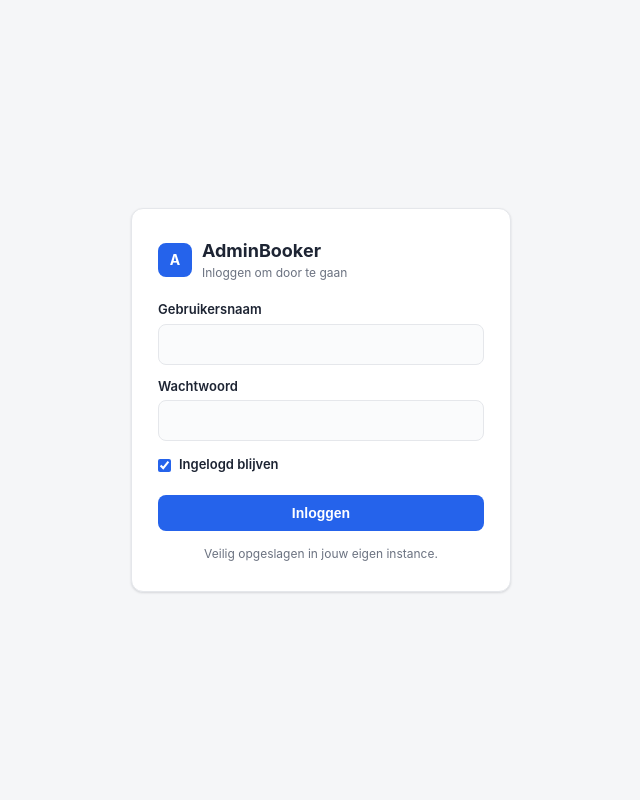
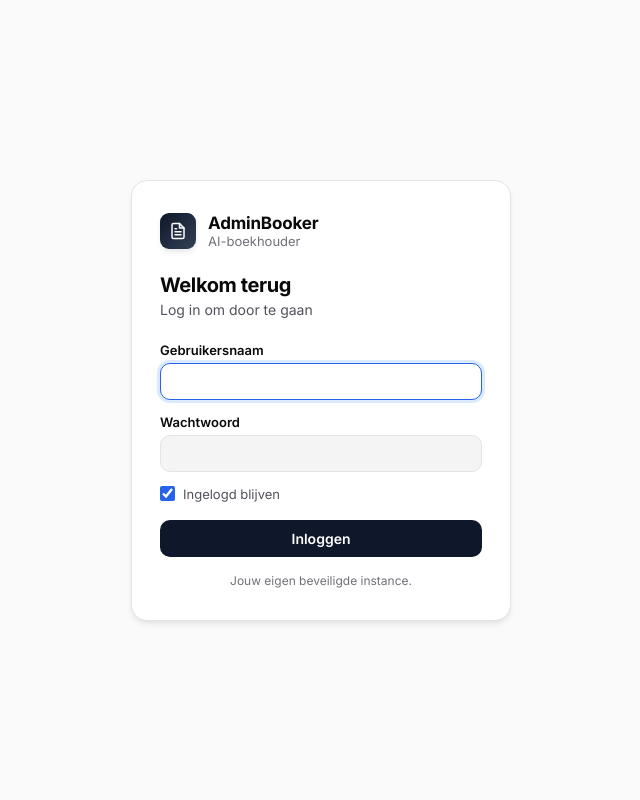
Before and after one commit to kajmaster/adminbooker, a Flask app: template templates/login.html in a window 1280 px wide. Shown: the whole page, without its empty margins (319-959 px from the left). Run offline with Flask 3, Linux system fonts and the light colour scheme; the template is opened without the code that fills it, so the values that code supplies are empty.

Commit message:
Update login.html naar index.html kleurschema
Inter font, CSS-variabelen (--bg, --primary, --accent, etc.), gradient
logo-icon, error-styling met icoon. Username prefill en remember-me
waren al aanwezig in de remote versie, stijl nu consistent met de app.

Co-Authored-By: Claude Sonnet 4.6 <noreply@anthropic.com>

```diff
--- a/templates/login.html
+++ b/templates/login.html
@@ -4,55 +4,133 @@
 <meta charset="utf-8">
 <meta name="viewport" content="width=device-width, initial-scale=1">
 <title>AdminBooker — inloggen</title>
+<link rel="preconnect" href="https://fonts.googleapis.com">
+<link rel="preconnect" href="https://fonts.gstatic.com" crossorigin>
+<link href="https://fonts.googleapis.com/css2?family=Inter:wght@400;500;600;700&display=swap" rel="stylesheet">
 <style>
-  :root{ --ink:#1d2433; --muted:#6b7280; --line:#e5e7eb; --accent:#2563eb;
-         --bad:#b91c1c; --bad-bg:#fee2e2; }
-  *{box-sizing:border-box}
-  body{margin:0;min-height:100vh;background:#f5f6f8;color:var(--ink);
-       font:14px/1.5 -apple-system,BlinkMacSystemFont,"Segoe UI",Roboto,Helvetica,Arial,sans-serif;
-       display:grid;place-items:center;padding:24px}
-  .card{background:#fff;border:1px solid var(--line);border-radius:12px;
-        box-shadow:0 1px 3px rgba(16,24,40,.08),0 1px 2px rgba(16,24,40,.06);
-        width:100%;max-width:380px;padding:28px 26px}
-  .brand{display:flex;align-items:center;gap:10px;margin-bottom:18px}
-  .brand .logo{width:34px;height:34px;border-radius:8px;background:var(--accent);
-               display:grid;place-items:center;color:#fff;font-weight:700}
-  .brand h1{margin:0;font-size:18px}
-  .brand .tag{margin:0;font-size:12px;color:var(--muted)}
-  label{display:block;font-size:13px;font-weight:600;margin:12px 0 4px}
-  input{width:100%;border:1px solid var(--line);border-radius:8px;padding:9px 11px;
-        font:inherit;background:#fafbfc}
-  input:focus{outline:none;border-color:var(--accent);background:#fff}
-  .btn{margin-top:16px;width:100%;background:var(--accent);color:#fff;border:0;
-       padding:10px 14px;border-radius:8px;font-weight:600;cursor:pointer;font-size:14px}
-  .btn:hover{filter:brightness(.95)}
-  .err{margin-top:12px;background:var(--bad-bg);color:var(--bad);padding:8px 11px;
-       border-radius:8px;font-size:13px}
-  .foot{margin-top:14px;font-size:12px;color:var(--muted);text-align:center}
-  .remember{display:flex;align-items:center;gap:8px;margin-top:14px;
-            font-size:13px;color:var(--ink);cursor:pointer;user-select:none}
-  .remember input{width:auto;margin:0;accent-color:var(--accent)}
+  *,*::before,*::after{box-sizing:border-box;margin:0;padding:0}
+  :root{
+    --bg:#fafafa;
+    --bg-elev:#ffffff;
+    --bg-soft:#f4f4f5;
+    --border:#e4e4e7;
+    --text:#09090b;
+    --text-muted:#52525b;
+    --text-subtle:#71717a;
+    --primary:#0f172a;
+    --primary-hover:#1e293b;
+    --accent:#2563eb;
+    --accent-soft:#dbeafe;
+    --error:#dc2626;
+    --error-soft:#fee2e2;
+    --shadow-md:0 4px 6px -1px rgb(0 0 0/.08),0 2px 4px -2px rgb(0 0 0/.05);
+    --radius:10px;
+  }
+  html,body{height:100%;-webkit-font-smoothing:antialiased}
+  body{
+    font-family:'Inter',system-ui,-apple-system,sans-serif;
+    font-feature-settings:"cv11","ss01";
+    background:var(--bg);color:var(--text);
+    display:grid;place-items:center;min-height:100vh;padding:24px;
+  }
+  .card{
+    background:var(--bg-elev);border:1px solid var(--border);border-radius:16px;
+    box-shadow:var(--shadow-md);width:100%;max-width:380px;padding:32px 28px;
+  }
+  .brand{display:flex;align-items:center;gap:12px;margin-bottom:24px}
+  .brand-logo{
+    width:36px;height:36px;border-radius:9px;flex-shrink:0;
+    background:linear-gradient(135deg,#0f172a 0%,#334155 100%);
+    display:flex;align-items:center;justify-content:center;box-shadow:var(--shadow-md);
+  }
+  .brand-logo svg{width:18px;height:18px;color:#fff}
+  .brand-name{font-weight:700;font-size:17px;letter-spacing:-0.01em}
+  .brand-tag{font-size:13px;color:var(--text-subtle)}
+  .heading{font-size:20px;font-weight:700;letter-spacing:-0.02em;margin-bottom:4px}
+  .subheading{font-size:14px;color:var(--text-muted);margin-bottom:24px}
+  .err{
+    background:var(--error-soft);color:var(--error);border:1px solid #fecaca;
+    border-radius:var(--radius);padding:9px 12px;font-size:13px;margin-bottom:16px;
+    display:flex;align-items:flex-start;gap:8px;
+  }
+  .err svg{flex-shrink:0;margin-top:1px}
+  .field{margin-bottom:14px}
+  label.field-label{display:block;font-size:13px;font-weight:600;margin-bottom:5px}
+  input[type=text],input[type=password]{
+    width:100%;border:1px solid var(--border);border-radius:var(--radius);
+    padding:9px 12px;font:inherit;font-size:14px;
+    background:var(--bg-soft);color:var(--text);outline:none;
+    transition:border-color .15s,box-shadow .15s;
+  }
+  input[type=text]:focus,input[type=password]:focus{
+    border-color:var(--accent);box-shadow:0 0 0 3px var(--accent-soft);
+    background:var(--bg-elev);
+  }
+  .remember{
+    display:flex;align-items:center;gap:8px;margin-bottom:18px;
+    font-size:13px;color:var(--text-muted);cursor:pointer;user-select:none;
+  }
+  .remember input{width:15px;height:15px;accent-color:var(--accent);cursor:pointer}
+  .btn{
+    width:100%;background:var(--primary);color:#fff;border:0;
+    padding:10px 14px;border-radius:var(--radius);
+    font:inherit;font-size:14px;font-weight:600;cursor:pointer;
+    transition:background .15s;
+  }
+  .btn:hover{background:var(--primary-hover)}
+  .foot{margin-top:16px;font-size:12px;color:var(--text-subtle);text-align:center}
 </style>
 </head>
 <body>
 <form class="card" method="post" action="/login">
   <div class="brand">
-    <div class="logo">A</div>
-    <div><h1>AdminBooker</h1><p class="tag">Inloggen om door te gaan</p></div>
+    <div class="brand-logo">
+      <svg viewBox="0 0 24 24" fill="none" stroke="currentColor" stroke-width="2" stroke-linecap="round" stroke-linejoin="round">
+        <path d="M14 2H6a2 2 0 0 0-2 2v16a2 2 0 0 0 2 2h12a2 2 0 0 0 2-2V8z"/>
+        <polyline points="14 2 14 8 20 8"/>
+        <line x1="16" y1="13" x2="8" y2="13"/>
+        <line x1="16" y1="17" x2="8" y2="17"/>
+        <polyline points="10 9 9 9 8 9"/>
+      </svg>
+    </div>
+    <div>
+      <div class="brand-name">AdminBooker</div>
+      <div class="brand-tag">AI-boekhouder</div>
+    </div>
   </div>
-  {% if fout %}<div class="err">{{ fout }}</div>{% endif %}
+
+  <p class="heading">Welkom terug</p>
+  <p class="subheading">Log in om door te gaan</p>
+
+  {% if fout %}
+  <div class="err">
+    <svg width="15" height="15" viewBox="0 0 24 24" fill="none" stroke="currentColor" stroke-width="2"><circle cx="12" cy="12" r="10"/><line x1="12" y1="8" x2="12" y2="12"/><line x1="12" y1="16" x2="12.01" y2="16"/></svg>
+    {{ fout }}
+  </div>
+  {% endif %}
+
   <input type="hidden" name="next" value="{{ nxt|e }}">
-  <label for="u">Gebruikersnaam</label>
-  <input id="u" name="username" value="{{ username|e }}" autocomplete="username" required>
-  <label for="p">Wachtwoord</label>
-  <input id="p" name="password" type="password" autocomplete="current-password"
-         {% if username %}autofocus{% endif %} required>
+
+  <div class="field">
+    <label class="field-label" for="u">Gebruikersnaam</label>
+    <input id="u" name="username" type="text" autocomplete="username"
+           value="{{ username|e }}" required
+           {% if not username %}autofocus{% endif %}>
+  </div>
+
+  <div class="field">
+    <label class="field-label" for="p">Wachtwoord</label>
+    <input id="p" name="password" type="password" autocomplete="current-password"
+           required {% if username %}autofocus{% endif %}>
+  </div>
+
   <label class="remember">
     <input type="checkbox" name="remember" value="1" checked>
     Ingelogd blijven
   </label>
+
   <button class="btn" type="submit">Inloggen</button>
-  <div class="foot">Veilig opgeslagen in jouw eigen instance.</div>
+  <div class="foot">Jouw eigen beveiligde instance.</div>
 </form>
 </body>
 </html>
```
